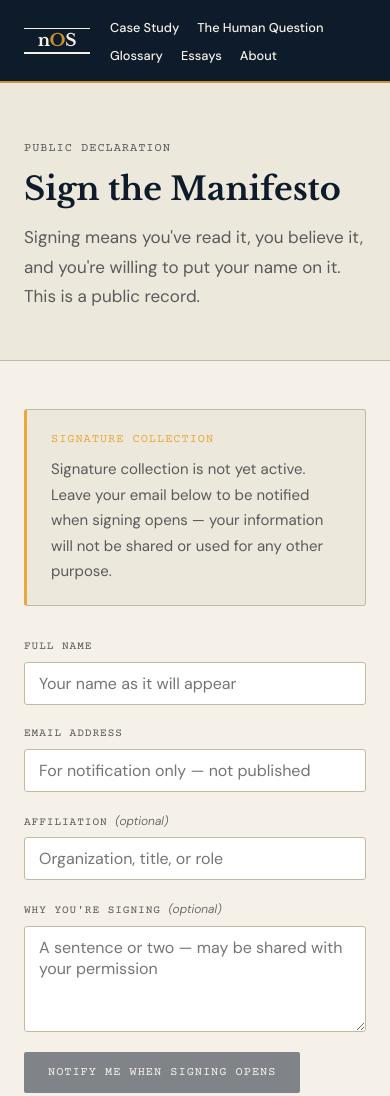
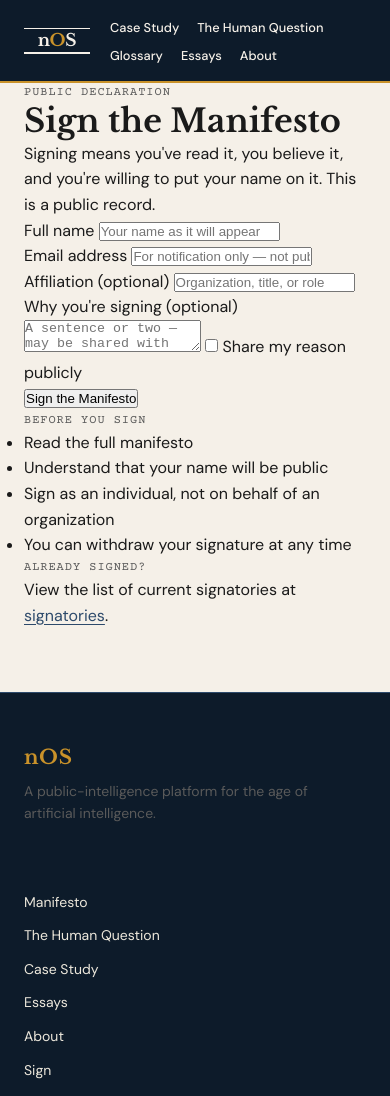
Before and after one commit to VTCJason/nosproject.org, an Astro site: page /sign in a window 390 px wide. Shown: the top 1096 px of the page. Built offline with nearby package versions, Linux system fonts and the light colour scheme; Astro itself is replaced by a stand-in of ours; no server answers.

Commit message:
Supabase integration: signatories table, sign form, and signatories page
* Add Supabase client library (src/lib/supabase.ts)

This file initializes the Supabase client and defines the Signatory type.

* Integrate Supabase into sign form (sign/index.astro)

Updated the sign form to include success and error messages, and modified the form submission handling. Changed the form fields and labels for clarity.

* Integrate Supabase into signatories page (signatories/index.astro)

Fetch public signatories from Supabase and handle errors.

* Add @supabase/supabase-js dependency

* Add example environment configuration for Supabase

* Configure Supabase environment variables in deploy.yml

Added environment variables for Supabase configuration.

* Update package-lock.json for @supabase/supabase-js

---------

Co-authored-by: Jason Troxel <troxel.jason@gmail.com>

```diff
--- a/package.json
+++ b/package.json
@@ -13,6 +13,7 @@
   },
   "dependencies": {
     "@astrojs/mdx": "^5.0.6",
+    "@supabase/supabase-js": "^2.49.8",
     "astro": "^6.3.7"
   },
   "devDependencies": {
--- a/src/pages/sign/index.astro
+++ b/src/pages/sign/index.astro
@@ -20,15 +20,18 @@
   <section class="sign-body">
     <div class="container sign-grid">
       <div class="sign-form-wrap">
-        <div class="form-notice">
-          <p class="label notice-label">Signature collection</p>
-          <p class="notice-text">
-            Signature collection is not yet active. Leave your email below to be notified when
-            signing opens — your information will not be shared or used for any other purpose.
-          </p>
+
+        <div id="form-notice" class="form-notice" style="display:none">
+          <p class="label notice-label" id="notice-label">Signature collection</p>
+          <p class="notice-text" id="notice-text"></p>
         </div>
 
-        <form class="sign-form" action="#" method="post">
+        <div id="success-message" style="display:none" class="form-notice form-notice--success">
+          <p class="label notice-label">You're on the list</p>
+          <p class="notice-text">Thank you for signing the nOS Manifesto. Your name will appear on the signatories page once the list goes live.</p>
+        </div>
+
+        <form id="sign-form" class="sign-form">
           <div class="field-group">
             <label class="field-label" for="name">Full name</label>
             <input
@@ -38,6 +41,8 @@
               type="text"
               placeholder="Your name as it will appear"
               autocomplete="name"
+              required
+              maxlength="200"
             />
           </div>
           <div class="field-group">
@@ -49,6 +54,7 @@
               type="email"
               placeholder="For notification only — not published"
               autocomplete="email"
+              required
             />
           </div>
           <div class="field-group">
@@ -61,196 +67,117 @@
               name="affiliation"
               type="text"
               placeholder="Organization, title, or role"
+              maxlength="300"
             />
           </div>
           <div class="field-group">
-            <label class="field-label" for="comment">
+            <label class="field-label" for="why">
               Why you're signing <span class="field-optional">(optional)</span>
             </label>
             <textarea
               class="field-input field-textarea"
-              id="comment"
-              name="comment"
-              rows="4"
-              placeholder="A sentence or two — may be shared with your permission"></textarea>
+              id="why"
+              name="why"
+              placeholder="A sentence or two — may be shared with your permission"
+              maxlength="2000"
+            ></textarea>
+            <label class="field-checkbox-label">
+              <input type="checkbox" id="share-reason" name="share-reason" />
+              <span>Share my reason publicly</span>
+            </label>
           </div>
-          <button class="submit-btn" type="submit" disabled>Notify me when signing opens</button>
-          <p class="form-footnote label">
-            Signing not yet active. Form submission is disabled.
-          </p>
+          <button class="submit-btn" type="submit" id="submit-btn">Sign the Manifesto</button>
+          <p id="form-error" class="form-error" style="display:none"></p>
         </form>
       </div>
 
       <aside class="sign-sidebar">
-        <div class="sidebar-panel">
-          <p class="label panel-label">Before you sign</p>
-          <ul class="sign-checklist">
+        <div class="sign-callout">
+          <p class="label">Before you sign</p>
+          <ul>
             <li>Read the full manifesto</li>
             <li>Understand that your name will be public</li>
             <li>Sign as an individual, not on behalf of an organization</li>
             <li>You can withdraw your signature at any time</li>
           </ul>
         </div>
-        <div class="sidebar-panel">
-          <p class="label panel-label">Already signed?</p>
-          <p class="panel-text">
-            View the list of current signatories at <a href="/signatories/">signatories</a>.
-          </p>
+        <div class="sign-callout">
+          <p class="label">Already signed?</p>
+          <p>View the list of current signatories at <a href="/signatories/">signatories</a>.</p>
         </div>
       </aside>
     </div>
   </section>
 </BaseLayout>
 
-<style>
-  .sign-hero {
-    background: var(--cream);
-    padding: 3.5rem 0 3rem;
-    border-bottom: 1px solid var(--rule);
-  }
-  .eyebrow {
-    margin-bottom: 0.75rem;
-  }
-  .sign-headline {
-    font-size: clamp(2rem, 4vw, 2.75rem);
-    color: var(--navy);
-    margin-bottom: 0.875rem;
-  }
-  .sign-subline {
-    font-size: 1.0625rem;
-    color: var(--muted);
-    max-width: 52ch;
-    line-height: 1.75;
-  }
-  .sign-body {
-    padding: 3rem 0 5rem;
-  }
-  .sign-grid {
-    display: grid;
-    grid-template-columns: 1fr 280px;
-    gap: 3rem;
-    align-items: start;
-  }
-  .form-notice {
-    background: var(--cream);
-    border: 1px solid var(--rule);
-    border-left: 3px solid var(--amber);
-    border-radius: 3px;
-    padding: 1.25rem 1.5rem;
-    margin-bottom: 2rem;
-  }
-  .notice-label {
-    margin-bottom: 0.5rem;
-    color: var(--amber);
-  }
-  .notice-text {
-    font-size: 0.9375rem;
-    color: var(--muted);
-    line-height: 1.7;
-    max-width: none;
-  }
-  .sign-form {
-    display: flex;
-    flex-direction: column;
-    gap: 1.25rem;
-  }
-  .field-group {
-    display: flex;
-    flex-direction: column;
-    gap: 0.375rem;
-  }
-  .field-label {
-    font-family: var(--font-mono);
-    font-size: 0.7rem;
-    letter-spacing: 0.08em;
-    text-transform: uppercase;
-    color: var(--muted);
-  }
-  .field-optional {
-    font-style: italic;
-    font-weight: 400;
-    letter-spacing: 0;
-    text-transform: none;
-    font-family: var(--font-sans);
-    font-size: 0.75rem;
-  }
-  .field-input {
-    font-family: var(--font-sans);
-    font-size: 1rem;
-    color: var(--text);
-    background: #fff;
-    border: 1px solid var(--rule);
-    border-radius: 3px;
-    padding: 0.625rem 0.875rem;
-    width: 100%;
-    transition: border-color 0.15s;
-    -webkit-appearance: none;
-  }
-  .field-input:focus {
-    outline: none;
-    border-color: var(--steel);
-  }
-  .field-textarea {
-    resize: vertical;
-    min-height: 100px;
-  }
-  .submit-btn {
-    font-family: var(--font-mono);
-    font-size: 0.75rem;
-    letter-spacing: 0.08em;
-    text-transform: uppercase;
-    background: var(--navy);
-    color: var(--ivory);
-    border: none;
-    padding: 0.875rem 1.5rem;
-    border-radius: 2px;
-    cursor: not-allowed;
-    opacity: 0.5;
-    align-self: flex-start;
-  }
-  .form-footnote {
-    color: var(--muted);
-    font-size: 0.68rem;
-  }
-  .sign-sidebar {
-    display: flex;
-    flex-direction: column;
-    gap: 1.25rem;
-    position: sticky;
-    top: calc(56px + 1.5rem);
-  }
-  .sidebar-panel {
-    background: var(--cream);
-    border: 1px solid var(--rule);
-    border-top: 3px solid var(--steel);
-    border-radius: 3px;
-    padding: 1.25rem;
-  }
-  .panel-label {
-    margin-bottom: 0.75rem;
-  }
-  .sign-checklist {
-    padding-left: 1.1em;
-    display: flex;
-    flex-direction: column;
-    gap: 0.4rem;
-    font-size: 0.875rem;
-    color: var(--text);
-    line-height: 1.55;
-  }
-  .panel-text {
-    font-size: 0.875rem;
-    color: var(--muted);
-    line-height: 1.65;
-    max-width: none;
+<script>
+  const SUPABASE_URL = import.meta.env.PUBLIC_SUPABASE_URL;
+  const SUPABASE_ANON_KEY = import.meta.env.PUBLIC_SUPABASE_ANON_KEY;
+
+  const form = document.getElementById('sign-form') as HTMLFormElement;
+  const submitBtn = document.getElementById('submit-btn') as HTMLButtonElement;
+  const formError = document.getElementById('form-error') as HTMLElement;
+  const successMessage = document.getElementById('success-message') as HTMLElement;
+  const formNotice = document.getElementById('form-notice') as HTMLElement;
+
+  if (!SUPABASE_URL || !SUPABASE_ANON_KEY) {
+    formNotice.style.display = 'block';
+    (document.getElementById('notice-label') as HTMLElement).textContent = 'Configuration error';
+    (document.getElementById('notice-text') as HTMLElement).textContent =
+      'Signing is temporarily unavailable. Please try again later.';
+    submitBtn.disabled = true;
   }
 
-  @media (max-width: 768px) {
-    .sign-grid {
-      grid-template-columns: 1fr;
+  form?.addEventListener('submit', async (e) => {
+    e.preventDefault();
+    formError.style.display = 'none';
+    submitBtn.disabled = true;
+    submitBtn.textContent = 'Submitting…';
+
+    const name = (document.getElementById('name') as HTMLInputElement).value.trim();
+    const email = (document.getElementById('email') as HTMLInputElement).value.trim();
+    const affiliation = (document.getElementById('affiliation') as HTMLInputElement).value.trim();
+    const why = (document.getElementById('why') as HTMLTextAreaElement).value.trim();
+    const shareReason = (document.getElementById('share-reason') as HTMLInputElement).checked;
+
+    try {
+      const response = await fetch(`${SUPABASE_URL}/rest/v1/signatories`, {
+        method: 'POST',
+        headers: {
+          'Content-Type': 'application/json',
+          'apikey': SUPABASE_ANON_KEY,
+          'Authorization': `Bearer ${SUPABASE_ANON_KEY}`,
+          'Prefer': 'return=minimal',
+        },
+        body: JSON.stringify({
+          full_name: name,
+          email: email,
+          affiliation: affiliation || null,
+          why_signing: why || null,
+          share_reason: shareReason,
+        }),
+      });
+
+      if (response.status === 409) {
+        formError.textContent = 'This email address has already been used to sign the manifesto.';
+        formError.style.display = 'block';
+        submitBtn.disabled = false;
+        submitBtn.textContent = 'Sign the Manifesto';
+        return;
+      }
+
+      if (!response.ok) {
+        throw new Error(`Server error: ${response.status}`);
+      }
+
+      form.style.display = 'none';
+      successMessage.style.display = 'block';
+
+    } catch (err) {
+      formError.textContent = 'Something went wrong. Please try again.';
+      formError.style.display = 'block';
+      submitBtn.disabled = false;
+      submitBtn.textContent = 'Sign the Manifesto';
     }
-    .sign-sidebar {
-      position: static;
-    }
-  }
-</style>
+  });
+</script>
```
Also changed, not shown: src/lib/supabase.ts (added, +18 -0 lines), src/pages/signatories/index.astro (+55 -93 lines), .github/workflows/deploy.yml, 2 other files.
